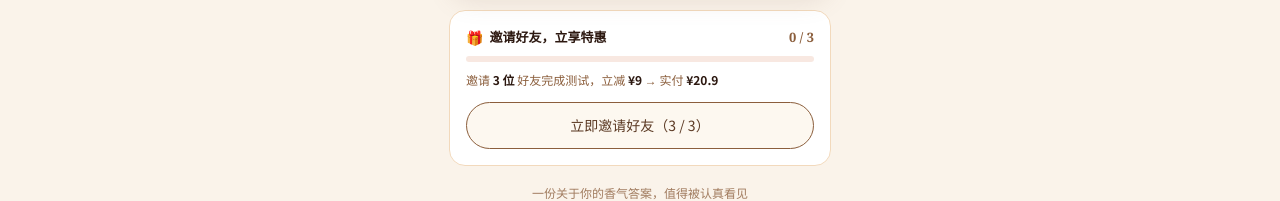
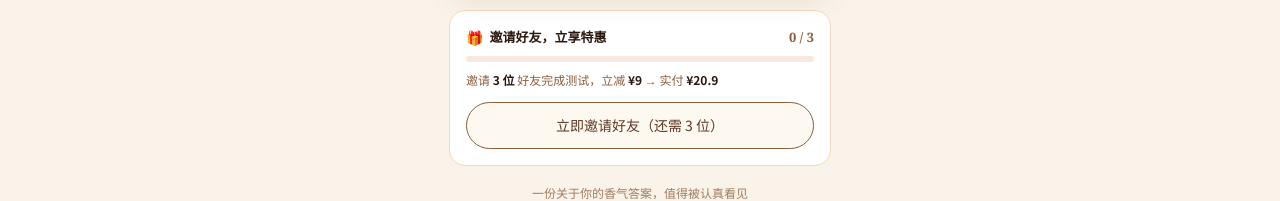
Before and after one commit to Ici17/Crush-Xiangjian, a Next.js app: page /result in a window 1280 px wide. Shown: the part 3086-3287 px from the top of the page. Built offline with nearby package versions, Linux system fonts and the light colour scheme.

Commit message:
fix: 邀请按钮文案歧义（运算符优先级导致 0/3 显示成 3/3）

```diff
--- a/app/result/page.tsx
+++ b/app/result/page.tsx
@@ -948,7 +948,7 @@ function ResultInner() {
                   ? '已复制邀请链接 ✓'
                   : inviteStatus.canDiscount
                   ? '已邀请 3 位，继续分享'
-                  : `立即邀请好友（${3 - inviteStatus.totalCompleted} / 3）`}
+                  : `立即邀请好友（还需 ${3 - inviteStatus.totalCompleted} 位）`}
               </button>
             </div>
           )}
```
